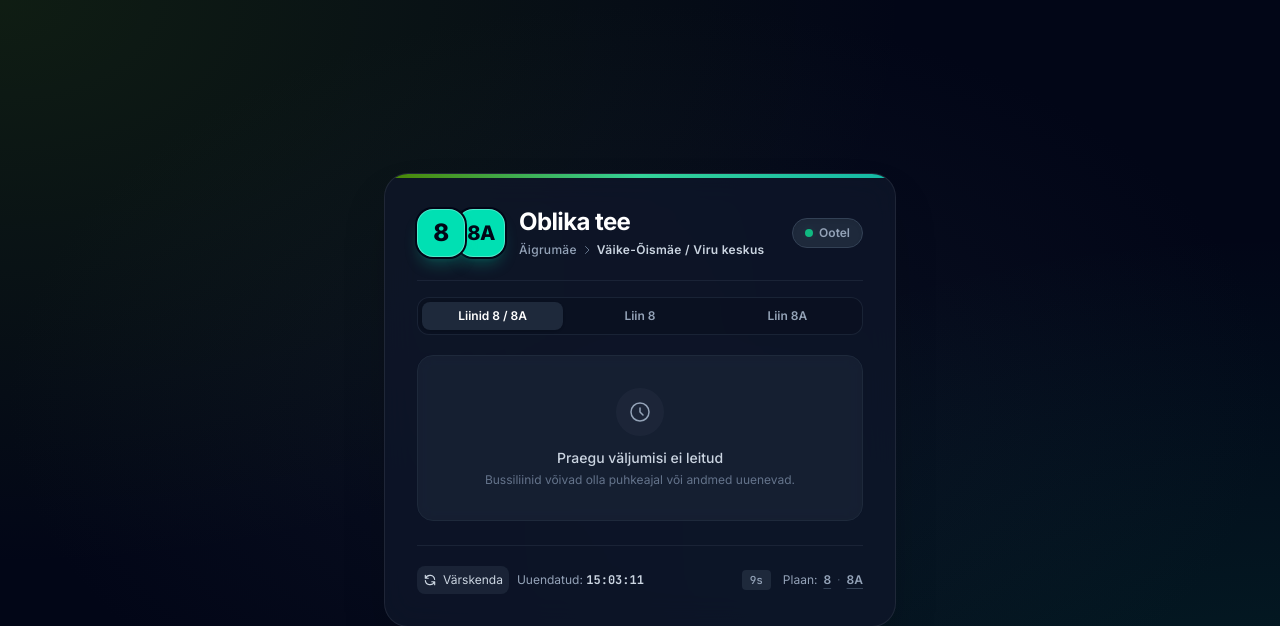
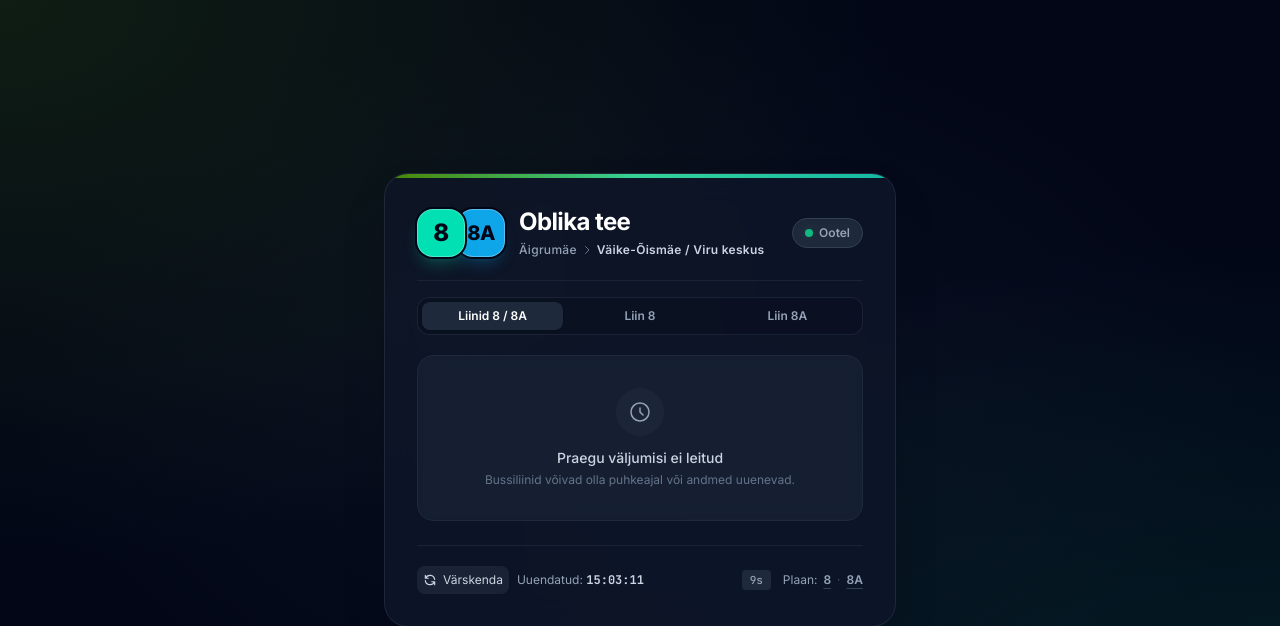
Before and after one commit to kr15tj4n/Bussiajad, a Flask app: page / in a window 1280 px wide. Shown: the top 626 px of the page. Run offline with Flask 3, Linux system fonts and the light colour scheme; data that the repository does not hold is empty; some libraries are stand-ins or nearby versions.

Commit message:
style: update bus 8A badge color to sky-500 and adjust font size

```diff
--- a/index.html
+++ b/index.html
@@ -99,7 +99,7 @@
             <div class="w-11 h-11 sm:w-12 sm:h-12 rounded-xl sm:rounded-2xl bg-[#00e0b3] flex items-center justify-center shadow-lg shadow-[#00e0b3]/25 border border-white/30 ring-2 ring-slate-950 z-10">
               <span class="font-extrabold text-xl sm:text-2xl text-slate-950 tracking-tight">8</span>
             </div>
-            <div class="w-11 h-11 sm:w-12 sm:h-12 rounded-xl sm:rounded-2xl bg-[#00e0b3] flex items-center justify-center shadow-lg shadow-[#00e0b3]/25 border border-white/30 ring-2 ring-slate-950">
+            <div class="w-11 h-11 sm:w-12 sm:h-12 rounded-xl sm:rounded-2xl bg-sky-500 flex items-center justify-center shadow-lg shadow-sky-500/25 border border-white/30 ring-2 ring-slate-950">
               <span class="font-extrabold text-lg sm:text-xl text-slate-950 tracking-tight">8A</span>
             </div>
           </div>
--- a/templates/index.html
+++ b/templates/index.html
@@ -99,7 +99,7 @@
             <div class="w-11 h-11 sm:w-12 sm:h-12 rounded-xl sm:rounded-2xl bg-[#00e0b3] flex items-center justify-center shadow-lg shadow-[#00e0b3]/25 border border-white/30 ring-2 ring-slate-950 z-10">
               <span class="font-extrabold text-xl sm:text-2xl text-slate-950 tracking-tight">8</span>
             </div>
-            <div class="w-11 h-11 sm:w-12 sm:h-12 rounded-xl sm:rounded-2xl bg-[#00e0b3] flex items-center justify-center shadow-lg shadow-[#00e0b3]/25 border border-white/30 ring-2 ring-slate-950">
+            <div class="w-11 h-11 sm:w-12 sm:h-12 rounded-xl sm:rounded-2xl bg-sky-500 flex items-center justify-center shadow-lg shadow-sky-500/25 border border-white/30 ring-2 ring-slate-950">
               <span class="font-extrabold text-lg sm:text-xl text-slate-950 tracking-tight">8A</span>
             </div>
           </div>
```
